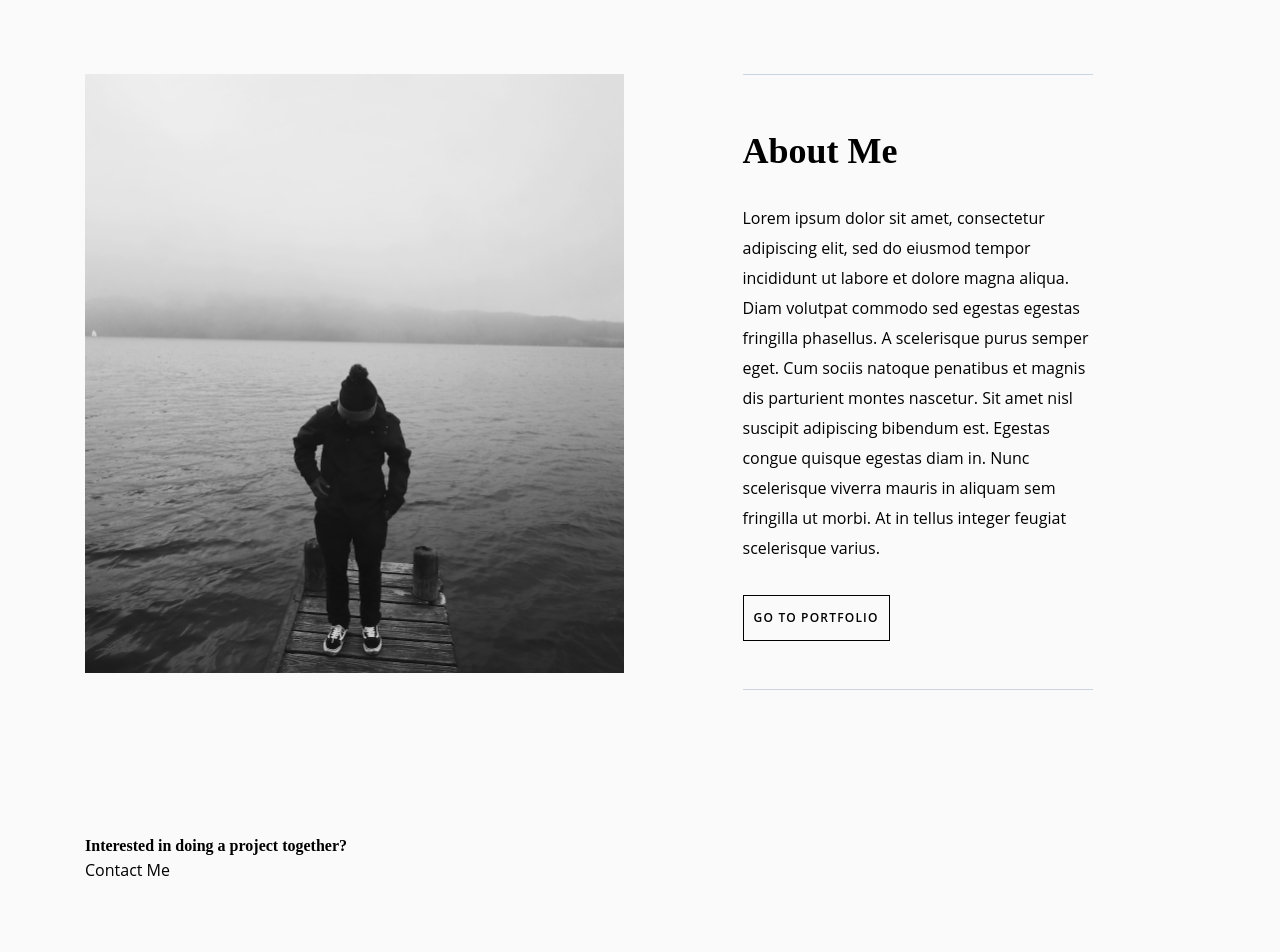
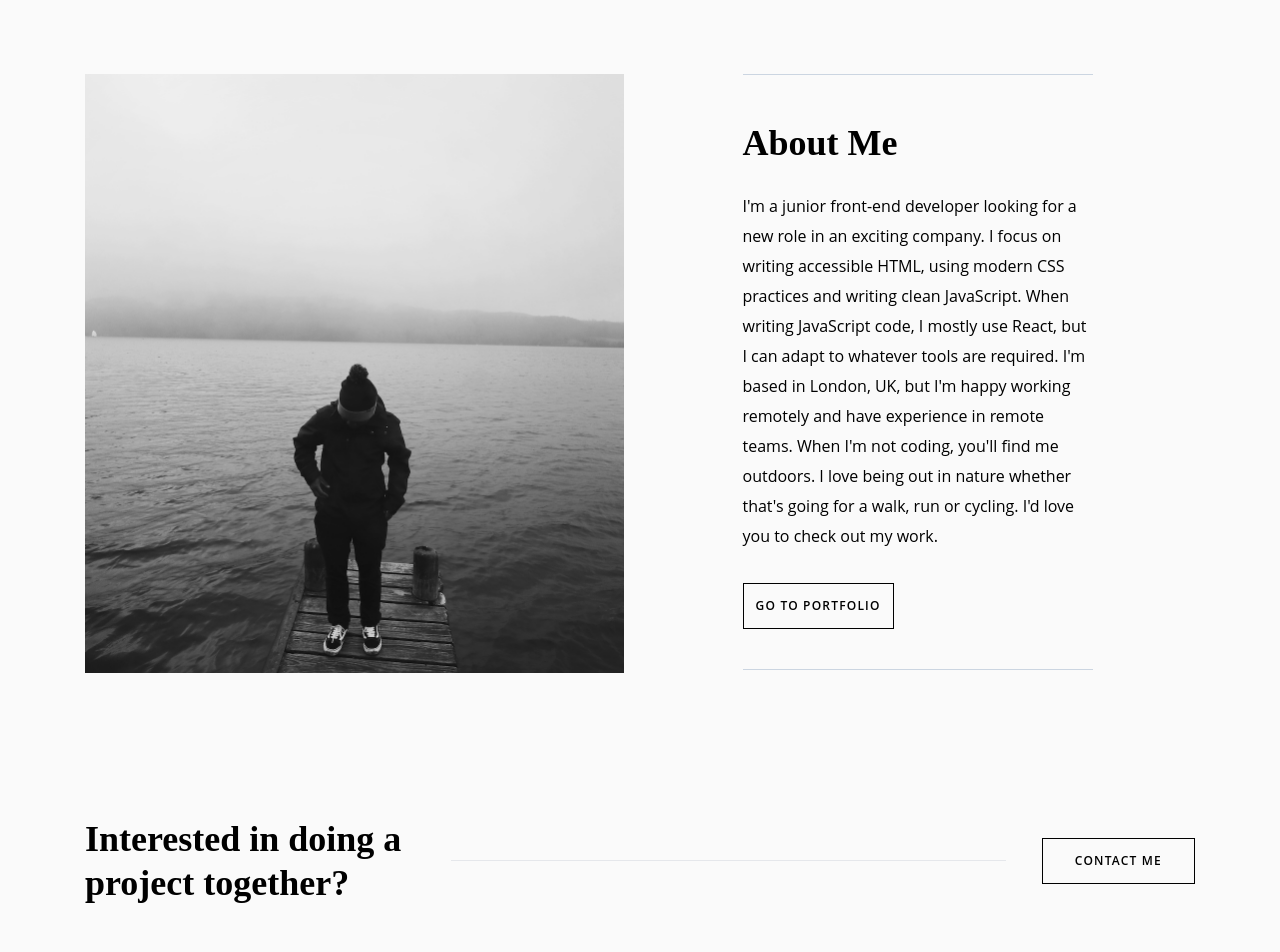
Before and after one commit to ntjnh/mini-portfolio-fem, a Gatsby site: page / in a window 1280 px wide. Shown: the part 800-1752 px from the top of the page. Built offline with nearby package versions, Linux system fonts and the light colour scheme; Gatsby itself is replaced by a stand-in of ours.

Commit message:
More home page styling

```diff
--- a/src/pages/index.js
+++ b/src/pages/index.js
@@ -28,22 +28,26 @@ const IndexPage = () => {
                 </div>
 
                 <article className="w-1/2">
-                    <div className="border-y border-slate-300 max-w-[350px] mx-auto pb-12 pt-14">
-                        <h2 className="mb-8 text-4xl">About Me</h2>
-                        <p className="leading-[30px] mb-8">Lorem ipsum dolor sit amet, consectetur adipiscing elit, sed do eiusmod tempor incididunt ut labore et dolore magna aliqua. Diam volutpat commodo sed egestas egestas fringilla phasellus. A scelerisque purus semper eget. Cum sociis natoque penatibus et magnis dis parturient montes nascetur. Sit amet nisl suscipit adipiscing bibendum est. Egestas congue quisque egestas diam in. Nunc scelerisque viverra mauris in aliquam sem fringilla ut morbi. At in tellus integer feugiat scelerisque varius.</p>
+                    <div className="border-y border-slate-300 max-w-[350px] mx-auto pb-10 pt-12">
+                        <h2 className="mb-7 text-4xl">About Me</h2>
+                        <p className="leading-[30px] mb-8">I'm a junior front-end developer looking for a new role in an exciting company. I focus on writing accessible HTML, using modern CSS practices and writing clean JavaScript. When writing JavaScript code, I mostly use React, but I can adapt to whatever tools are required. I'm based in London, UK, but I'm happy working remotely and have experience in remote teams. When I'm not coding, you'll find me outdoors. I love being out in nature whether that's going for a walk, run or cycling. I'd love you to check out my work.</p>
 
-                        <Link className="border border-black inline-block leading-none px-2.5 py-4 font-semibold text-xs tracking-widest uppercase" to="/portfolio">Go to Portfolio</Link>
+                        <Link className="border border-black inline-block leading-none px-3 py-4 font-semibold text-xs tracking-widest uppercase" to="/portfolio/">Go to Portfolio</Link>
                     </div>
                 </article>
             </section>
 
             <section className="py-36">
-                <div>
-                    <h2>Interested in doing a project together?</h2>
-                </div>
+                <div className="flex items-center justify-between">
+                    <div className="w-[30%]">
+                        <h2 className="leading-[2.75rem] text-4xl">Interested in doing a project together?</h2>
+                    </div>
 
-                <div>
-                    <button>Contact Me</button>
+                    <hr className="bg-slate-300 block h-px w-1/2" />
+
+                    <div className="text-right w-[14%]">
+                        <Link className="border border-black inline-block leading-none px-8 py-4 font-semibold text-xs tracking-widest uppercase" to="/contact/">Contact Me</Link>
+                    </div>
                 </div>
             </section>
         </Layout>
```
